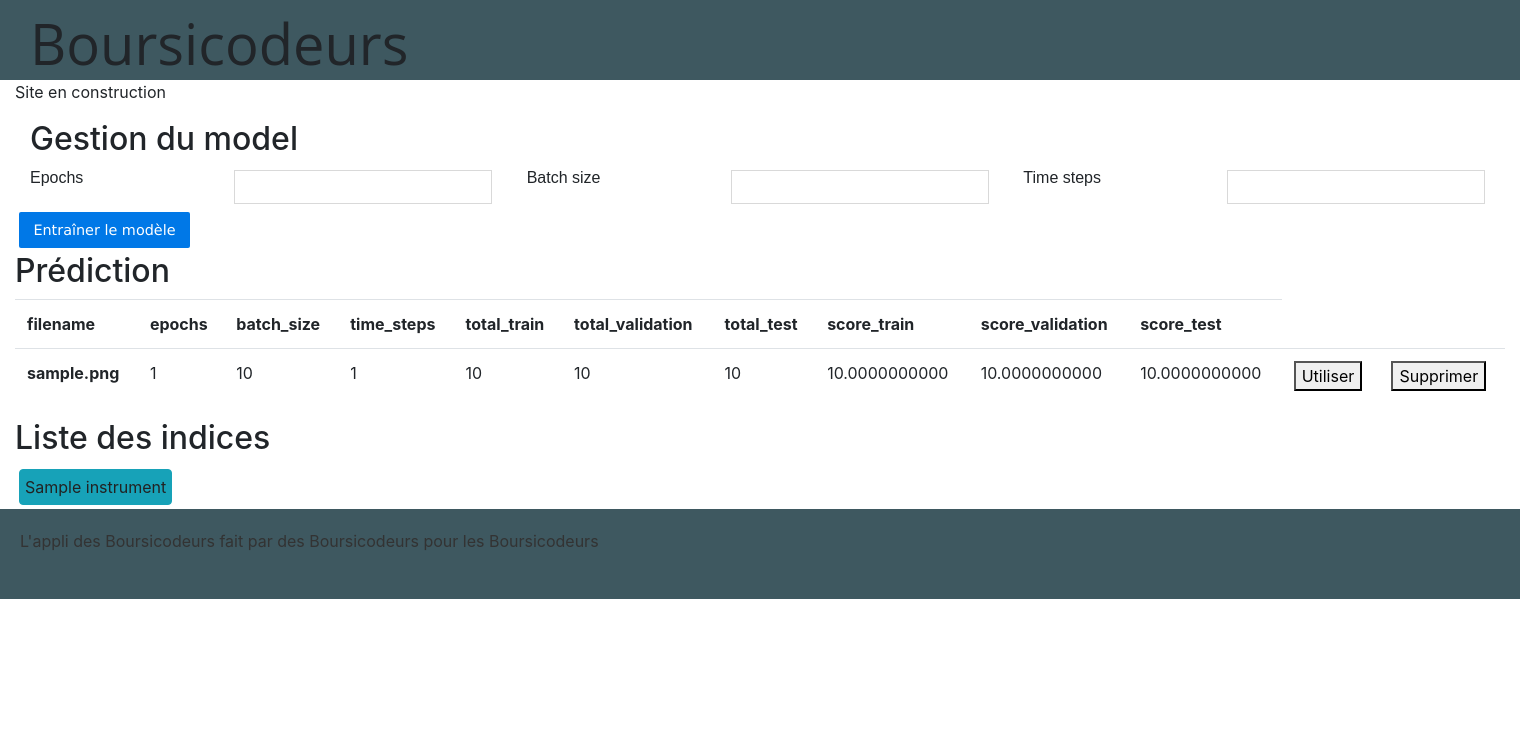
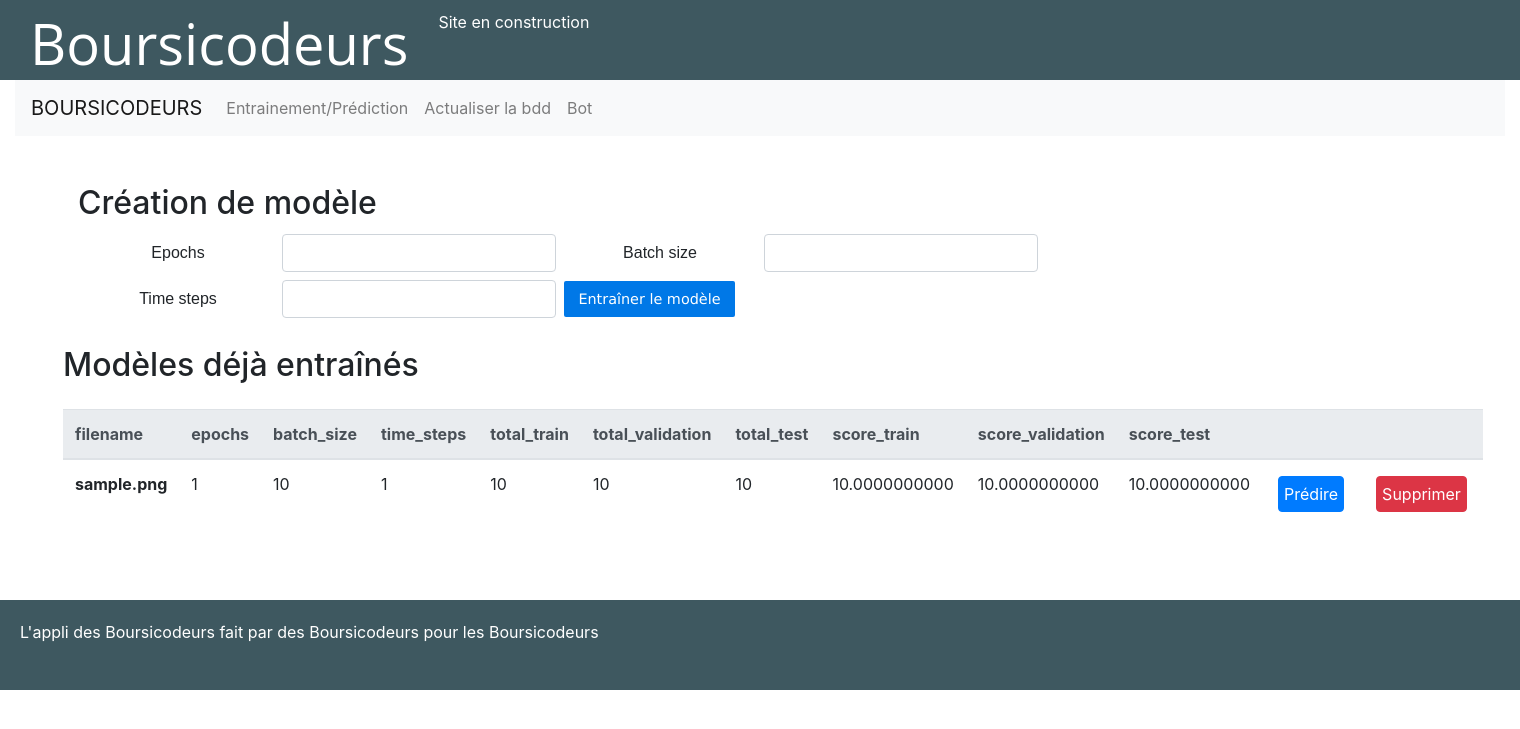
Before and after one commit to June-So/boursicodeurs, a Flask app: template app/templates/index.html in a window 1520 px wide. Shown: the top 729 px of the page. Run offline with Flask 2, Linux system fonts and the light colour scheme; tables that the repository leaves empty hold one stand-in row (values such as "Sample post"); the template is opened without the code that fills it: values that come from a table or form of the project are taken from there, most other values are stand-ins (such as "Sample title", 1, 10 or a date in 2020); parts of the project's set-up code (start-up, migrations or seed data) failed here and were passed over; some libraries are stand-ins or nearby versions.

Commit message:
refonte graphique

```diff
--- a/app/templates/base.html
+++ b/app/templates/base.html
@@ -10,30 +10,37 @@
 </head>
 
 <body>
+<div class="container-fluid">
+          <header class="row text-white">
+                <h1>Boursicodeurs</h1>
+                <p>Site en construction</p>
+          </header>
+{% include 'includes/navbar.html' %}
+
     <!-- Messages flash -->
     {% with messages = get_flashed_messages(with_categories=true) %}
           {% if messages %}
+                <div class="alert alert-info"
                         <ul class=flashes>
                                 {% for category, message in messages %}
                                     <li class="{{ category }}">{{ message }}</li>
                                 {% endfor %}
                         </ul>
+                </div>
           {% endif %}
     {% endwith %}
 
-  <header>
-    <h1>Boursicodeurs</h1>
-  </header>
 
-  <div class="container-fluid">
+      <div class="p-5">
             <!-- main content -->
             {% block body %}
             {% endblock %}
       </div>
 
-  <footer>
+      <footer class="row text-white">
             <p>L'appli des Boursicodeurs fait par des Boursicodeurs pour les Boursicodeurs</p>
       </footer>
+</div>
 
     <script src="https://d3js.org/d3.v5.min.js"></script>
     <script type="text/javascript" src="https://cdn.jsdelivr.net/npm/lodash@4.17.10/lodash.min.js"></script>
--- /dev/null
+++ b/app/templates/includes/navbar.html
@@ -0,0 +1,17 @@
+<nav class="navbar navbar-expand-lg navbar-light bg-light">
+  <a class="navbar-brand" href="{{ url_for('index') }}">BOURSICODEURS</a>
+      <div class="collapse navbar-collapse" id="">
+            <ul class="navbar-nav mr-auto">
+                  <li class="nav-item">
+                      <a class="nav-link" href="{{ url_for('index') }}">Entrainement/Prédiction</a>
+                  </li>
+                   <li>
+                      <a class="nav-link" href="{{ url_for('list_instrument') }}">Actualiser la bdd</a>
+                  </li>
+                    <li>
+                      <a class="nav-link" href="{{ url_for('bot') }}">Bot</a>
+                  </li>
+            </ul>
+  </div>
+
+</nav>
--- a/app/templates/index.html
+++ b/app/templates/index.html
@@ -1,33 +1,31 @@
 {% extends 'base.html' %}
 {% block body %}
-    <p>Site en construction</p>
 
-    <div class="container-fluid">
-      <h2>Gestion du model</h2>
-      <form method="POST" action="{{ url_for('train_model') }}">
-        <div class="row">
+
+    <div class="col-12">
+      <h2 class="mb-2">Création de modèle</h2>
+      <form method="POST" action="{{ url_for('train_model') }}" class="form-inline">
           {{ trainform.hidden_tag() }}
-          <div class="col">
+          <div class="form-group">
             {{ trainform.epochs.label() }}
-            {{ trainform.epochs }}
+            {{ trainform.epochs(class="form-control") }}
           </div>
-          <div class="col">
+          <div class="form-group">
             {{ trainform.batch_size.label() }}
-            {{ trainform.batch_size }}
+            {{ trainform.batch_size(class="form-control") }}
           </div>
-          <div class="col">
+          <div class="form-group">
             {{ trainform.time_steps.label() }}
-            {{ trainform.time_steps }}
+            {{ trainform.time_steps (class="form-control")}}
           </div>
-        </div>
-          <div class="row">
-            {{ trainform.submit }}
-          </div>
+            {{ trainform.submit(class='btn btn-primary') }}
       </form>
     </div>
-    <div class="">
-        <h2>Prédiction</h2>
+
+    <div class="my-4">
+        <h2 class="mb-4">Modèles déjà entraînés</h2>
         <table class="table">
+            <thead class="thead-light">
              <tr>
                 <th scope="col">filename</th>
                 <th scope="col">epochs</th>
@@ -39,7 +37,11 @@
                 <th scope="col">score_train</th>
                 <th scope="col">score_validation</th>
                 <th scope="col">score_test</th>
+                 <th></th>
+                 <th></th>
             </tr>
+            </thead>
+            <tbody>
         {% for model in list_models %}
             <tr>
                 <th scope="row">{{ model.filename }}</th>
@@ -52,17 +54,12 @@
                 <td>{{ model.score_train }}</td>
                 <td>{{ model.score_validation }}</td>
                 <td>{{ model.score_test }}</td>
-                <td><a href="{{ url_for('get_predict', model_id=model.id, asset_id=1) }}"><button>Utiliser</button></a></td>
-                <td><a href="{{ url_for('delete_model', model_id=model.id) }}"><button>Supprimer</button></a></td>
+                <td><a href="{{ url_for('get_predict', model_id=model.id, asset_id=1) }}"><button class="btn btn-primary">Prédire</button></a></td>
+                <td><a href="{{ url_for('delete_model', model_id=model.id) }}"><button class="btn btn-danger">Supprimer</button></a></td>
             </tr>
         {% endfor %}
+            </tbody>
         </table>
     </div>
 
-    <div>
-        <h2>Liste des indices</h2>
-        {% for instrument in instruments %}
-            <button type="button" class="btn btn-info"><a href="{{ url_for('get_data', instrument=instrument, period='H1', number=10000)}}">{{ instrument }}</a></button>
-        {% endfor %}
-    </div>
 {% endblock %}
```
Also changed, not shown: app/bot/botTrader.py (+6 -5 lines), app/templates/bot.html (+14 -8 lines), app/templates/list-instrument.html (added, +19 -0 lines), app/views.py (+13 -10 lines), app/views_bot.py (+1 -7 lines), app/static/img/stock-history.png. Lines whose indentation alone changed are shown as unchanged.
